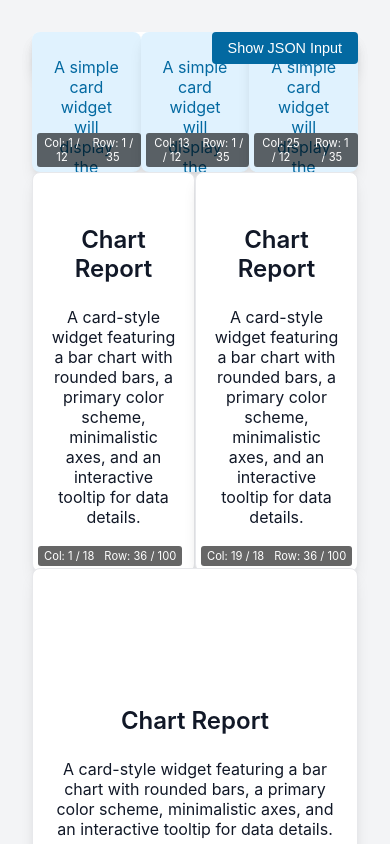
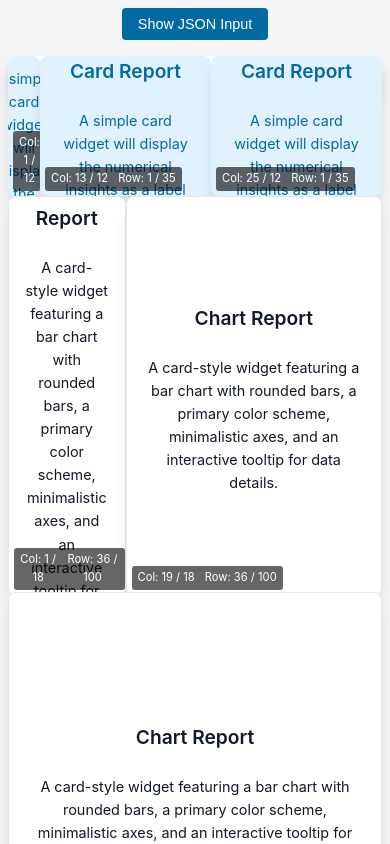
Before and after one commit to satheesh66/grid_preview, a React (Vite) app: page / in a window 390 px wide. Shown: the top 844 px of the page. Built offline with nearby package versions, Linux system fonts and the light colour scheme.

Commit message:
Feat: Enhance overall UI/UX with responsiveness and visual refinements

```diff
--- a/src/App.css
+++ b/src/App.css
@@ -1,6 +1,9 @@
+
 .dashboard {
   padding: 2rem;
   position: relative; /* Added for positioning context */
+  max-width: 1400px; /* Max width for centering */
+  margin: 0 auto; /* Center the dashboard */
 }
 
 .json-toggle-section {
@@ -37,9 +40,8 @@
   padding: 1.5rem;
   background-color: var(--color-white);
   border-radius: 8px;
-  box-shadow: 0 4px 6px -1px rgba(0, 0, 0, 0.1), 0 2px 4px -1px rgba(0, 0, 0, 0.05);
+  box-shadow: 0 4px 10px rgba(0, 0, 0, 0.1); /* Refined shadow */
   border: 1px solid var(--color-gray-200);
-  /* Removed margin-bottom as it's absolutely positioned */
 }
 
 .json-input-section h2 {
@@ -58,6 +60,11 @@
   font-size: 0.9rem;
   margin-bottom: 1rem;
   resize: vertical;
+  outline: none; /* Remove default outline */
+}
+
+.json-input-section textarea:focus {
+  box-shadow: 0 0 0 2px var(--color-primary-700); /* Custom focus style */
 }
 
 .json-input-section button {
@@ -80,16 +87,17 @@
   color: #dc2626; /* Red-600 */
   margin-top: 1rem;
   font-weight: 500;
+  background-color: #fee2e2; /* Red-100 */
+  padding: 0.75rem;
+  border-radius: 4px;
+  border: 1px solid #ef4444; /* Red-500 */
 }
-
-/* Removed .section-divider styles */
 
 .grid-container {
   display: grid;
   grid-template-columns: repeat(36, 1fr);
   grid-auto-rows: 4px;
   gap: 0;
-  /* Removed margin-top as it's no longer needed with absolute positioning */
 }
 
 .widget {
@@ -129,3 +137,53 @@
   display: flex;
   gap: 10px;
 }
+
+/* --- Responsive Design --- */
+
+@media (max-width: 768px) {
+  .dashboard {
+    padding: 1rem;
+  }
+
+  .json-toggle-section {
+    position: static; /* Revert to static for normal flow */
+    text-align: center;
+    margin-bottom: 1rem;
+  }
+
+  .json-input-section {
+    position: static; /* Revert to static for normal flow */
+    width: auto; /* Full width */
+    max-height: none; /* Remove max height constraint */
+    margin: 1rem 0;
+    right: auto; /* Remove absolute positioning */
+    top: auto; /* Remove absolute positioning */
+  }
+
+  .grid-container {
+    grid-template-columns: repeat(auto-fit, minmax(200px, 1fr)); /* Reflow widgets */
+    margin-top: 1rem; /* Add some top margin */
+  }
+
+  .widget h3 {
+    font-size: 1.2rem;
+  }
+
+  .widget p {
+    font-size: 0.9rem;
+  }
+}
+
+@media (max-width: 480px) {
+  .dashboard {
+    padding: 0.5rem;
+  }
+
+  .grid-container {
+    grid-template-columns: 1fr; /* Stack widgets on very small screens */
+  }
+
+  .json-input-section textarea {
+    rows: 10; /* Adjust textarea rows for smaller screens */
+  }
+}
--- a/src/index.css
+++ b/src/index.css
@@ -1,3 +1,6 @@
+html, body, *::before, *::after {
+  box-sizing: border-box;
+}
 
 :root {
   --color-primary-100: #e0f2fe;
@@ -18,6 +21,7 @@ body {
   -moz-osx-font-smoothing: grayscale;
   background-color: var(--color-gray-100);
   color: var(--color-gray-900);
+  line-height: 1.6;
 }
 
 code {
```
